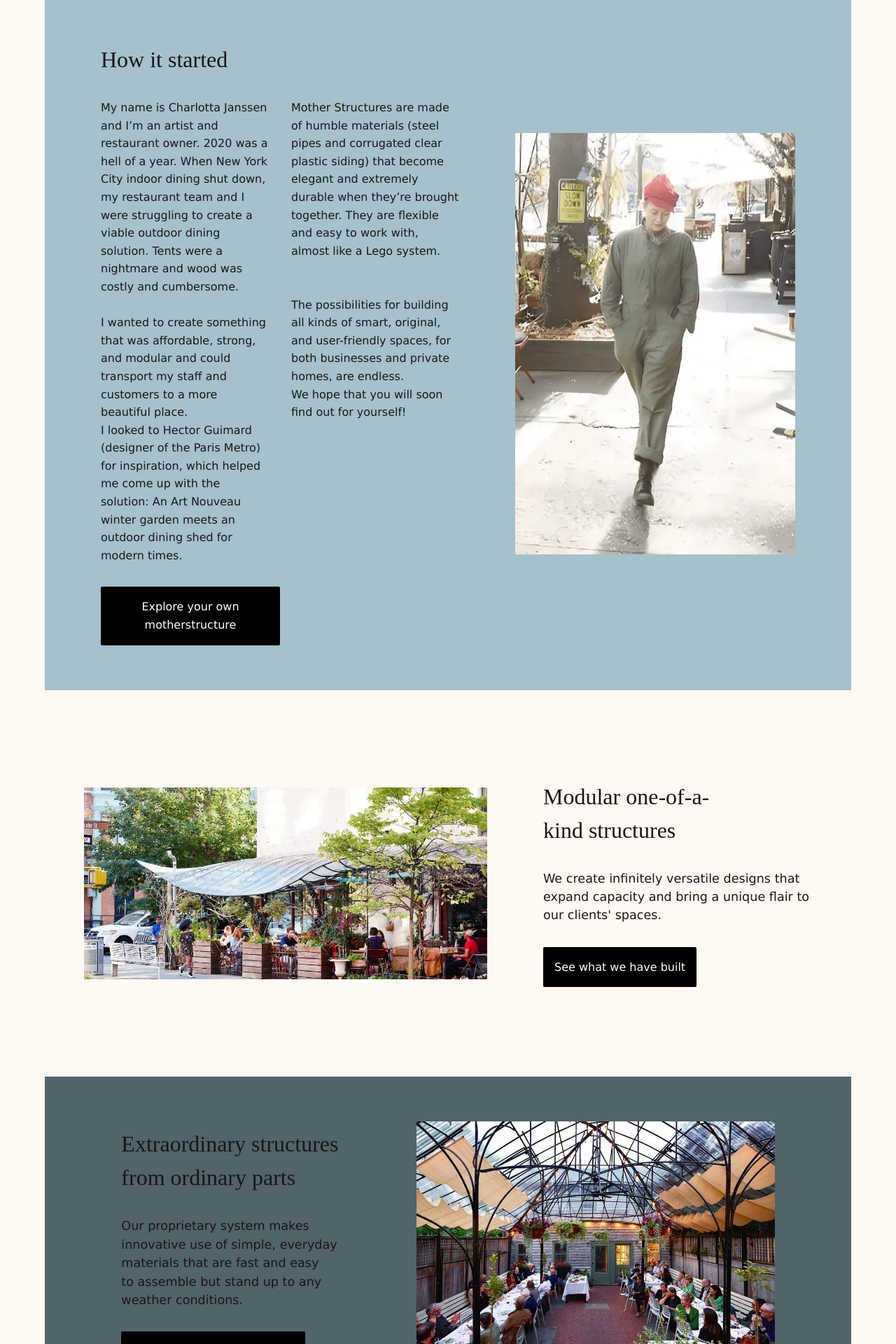
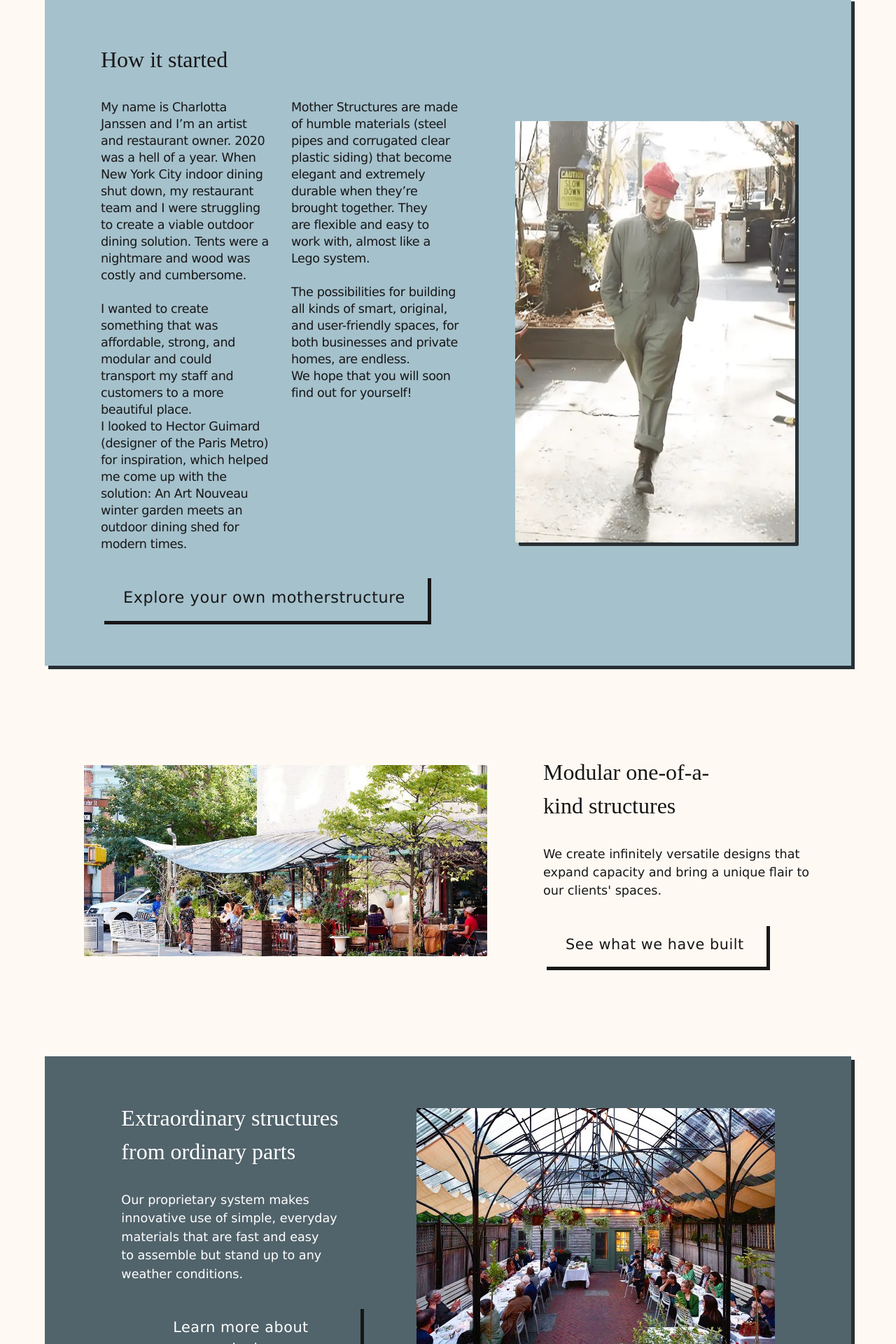
Before and after one commit to ElisNz/motherstructures, a Next.js app: page /about in a window 1280 px wide. Shown: the part 867-2787 px from the top of the page at 70% size. Built offline with nearby package versions, Linux system fonts and the light colour scheme.

Commit message:
added styling for all cards and buttons

```diff
--- a/src/app/(pages)/about/page.tsx
+++ b/src/app/(pages)/about/page.tsx
@@ -10,14 +10,14 @@ export default function About() {
                 text="Giving birth to Motherstructures"
                 textcolor="white"
             />
-            <div className="bg-primary m-lg">
+            <div className="bg-primary m-lg shadow-[5px_5px_0_0_#283033]">
                 <div className="flex flex-col lg:flex-row justify-center items-center gap-20 p-lg">
                     <div className="w-1/2 h-full flex flex-col justify-center gap-8">
                         <h2 className="text-start text-nowrap">
                             How it started
                         </h2>
-                        <article className="flex flex-row justify-around gap-8 text-pretty">
-                            <p className="w-1/2 breadtext">
+                        <article className="flex flex-row justify-around gap-8 text-pretty leading-6 tracking-tight">
+                            <p className="w-1/2">
                                 My name is Charlotta Janssen and I’m an artist
                                 and restaurant owner. 2020 was a hell of a year.
                                 When New York City indoor dining shut down, my
@@ -36,14 +36,13 @@ export default function About() {
                                 winter garden meets an outdoor dining shed for
                                 modern times.
                             </p>
-                            <p className="w-1/2 breadtext">
+                            <p className="w-1/2">
                                 Mother Structures are made of humble materials
                                 (steel pipes and corrugated clear plastic
                                 siding) that become elegant and extremely
                                 durable when they’re brought together. They are
                                 flexible and easy to work with, almost like a
                                 Lego system.
-                                <br />
                                 <br />
                                 <br />
                                 The possibilities for building all kinds of
@@ -54,14 +53,14 @@ export default function About() {
                                 yourself!
                             </p>
                         </article>
-                        <button className="w-1/2 bg-black text-white p-sm hover:bg-black/50 rounded-sm breadtext">
+                        <button className="w-fit text-[1.4em] tracking-wide bg-secondary/50 text-center px-md py-sm transition-all duration-500 shadow-[5px_5px_0_0_#171717] hover:shadow-[-5px_-5px_0_0_#171717] hover:bg-primary">
                             Explore your own motherstructure
                         </button>
                     </div>
                     <div className="relative">
                         <Image
                             src="/images/Chez_Oskar-Charlotta-1-1.png"
-                            className="rounded-sm"
+                            className="rounded-sm shadow-[5px_5px_0_0_#283033]"
                             width={400}
                             height={800}
                             alt="outdoors"
@@ -69,7 +68,7 @@ export default function About() {
                     </div>
                 </div>
             </div>
-            <div className="bg-backgroud">
+            <div className="bg-background">
                 <div className="flex flex-col lg:flex-row justify-center items-center gap-20 p-lg">
                     <Image
                         src="/images/outdoor1.jpg"
@@ -85,13 +84,13 @@ export default function About() {
                             capacity and bring a unique flair to our clients'
                             spaces.
                         </h4>
-                        <button className="bg-black text-white p-sm hover:bg-black/50 self-start rounded-sm breadtext">
+                        <button className="w-fit text-[1.3em] tracking-wide bg-secondary/50 text-center px-md py-sm transition-all duration-500 shadow-[5px_5px_0_0_#171717] hover:shadow-[-5px_-5px_0_0_#171717] hover:bg-primary">
                             See what we have built
                         </button>
                     </div>
                 </div>
             </div>
-            <div className="bg-secondary m-lg">
+            <div className="bg-secondary m-lg shadow-[5px_5px_0_0_#283033] text-white">
                 <div className="flex flex-col lg:flex-row justify-center items-center gap-20 p-lg">
                     <div className="w-1/3 flex flex-col justify-center gap-8 text-pretty">
                         <h2>Extraordinary structures from ordinary parts</h2>
@@ -100,8 +99,8 @@ export default function About() {
                             simple, everyday materials that are fast and easy to
                             assemble but stand up to any weather conditions.
                         </h4>
-                        <button className="bg-black text-white p-sm hover:bg-black/50 self-start rounded-sm breadtext">
-                            Lear more about our designs
+                        <button className="w-fit text-[1.3em] tracking-wide bg-secondary/50 text-center px-md py-sm transition-all duration-500 shadow-[5px_5px_0_0_#171717] hover:shadow-[-5px_-5px_0_0_#171717] hover:bg-primary">
+                            Learn more about our designs
                         </button>
                     </div>
                     <Image
@@ -130,7 +129,7 @@ export default function About() {
                             makes it possible to make the most fantastical
                             concepts a reality.
                         </h4>
-                        <button className="bg-black text-white p-sm hover:bg-black/50 self-start rounded-sm breadtext">
+                        <button className="w-fit text-[1.3em] tracking-wide bg-secondary/50 text-center px-md py-sm transition-all duration-500 shadow-[5px_5px_0_0_#171717] hover:shadow-[-5px_-5px_0_0_#171717] hover:bg-primary">
                             Get inspired
                         </button>
                     </div>
--- a/src/app/(pages)/projects/[slug]/page.tsx
+++ b/src/app/(pages)/projects/[slug]/page.tsx
@@ -316,14 +316,14 @@ export default async function Project({
                 <h3 className="text-center">"{quote}"</h3>
                 <p className="self-end">{attributee}</p>
             </div>
-            <div className="flex flex-col gap-y-4 mx-md p-lg bg-secondary text-white rounded-sm">
+            <div className="flex flex-col gap-y-4 mx-md p-lg bg-secondary text-white rounded-sm shadow-[5px_5px_0_0_#283033]">
                 <div className="flex flex-row items-center">
                     <div className="relative w-2/3 min-h-[400px]">
                         <Image
                             src={topImage}
                             alt="A large image depicting the site"
                             fill
-                            className="object-cover rounded-sm"
+                            className="object-cover rounded-sm shadow-[5px_5px_0_0_#283033]"
                         />
                     </div>
                     <h2 className="w-1/3 text-pretty text-center">
@@ -332,7 +332,7 @@ export default async function Project({
                 </div>
                 <p className="breadtext text-pretty">{topText}</p>
             </div>
-            <div className="mx-md my-md px-lg grid grid-cols-2 tracking-wide gap-[1rem]">
+            <div className="mx-md my-md px-lg pt-lg grid grid-cols-2 tracking-wide gap-[1rem]">
                 <div className="w-full flex flex-col shrink-1">
                     {sectionsl?.map((section, index) => (
                         <div key={index} className="flex flex-col items-end">
--- a/src/app/(pages)/projects/page.tsx
+++ b/src/app/(pages)/projects/page.tsx
@@ -16,7 +16,7 @@ const ProjectCard = ({
     return (
         <Link
             href={`projects/${slug}`}
-            className="relative w-[450px] h-[400px] transition-all duration-1000 hover:w-[500px] text-black"
+            className="relative w-[450px] h-[400px] transition-all duration-1000 hover:w-[500px] text-black shadow-[5px_5px_0_0_#283033] hover:shadow-[-5px_-5px_0_0_#283033]"
         >
             <Image
                 src={img}
@@ -105,7 +105,7 @@ export default function Projects() {
                     solution for small or large spaces with unique needs.
                 </h2>
             </div>
-            <div className="h-fit flex flex-row m-lg bg-secondary text-white p-lg">
+            <div className="h-fit flex flex-row m-lg bg-secondary text-white p-lg shadow-[5px_5px_0_0_#283033]">
                 <h2 className="w-1/3">Our Projects</h2>
                 <div className="h-fit flex flex-wrap justify-evenly gap-y-12">
                     {projects.map((project, index) => (
```
Also changed, not shown: src/app/(pages)/contact/page.tsx (+2 -10 lines), src/app/page.tsx (+23 -15 lines).
